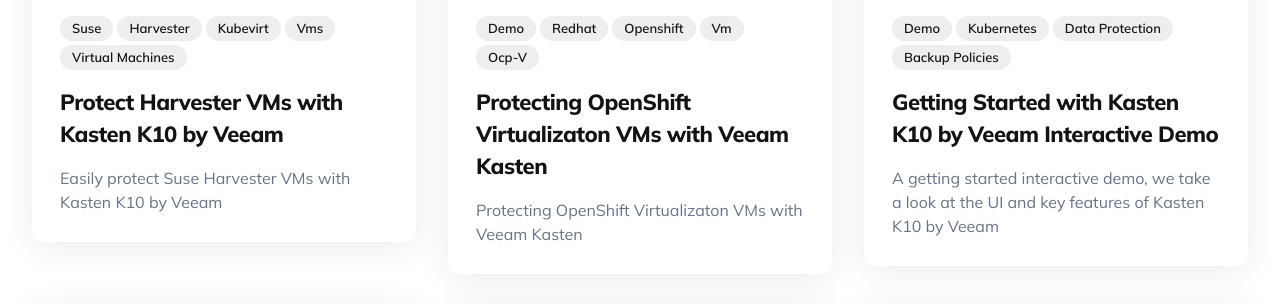
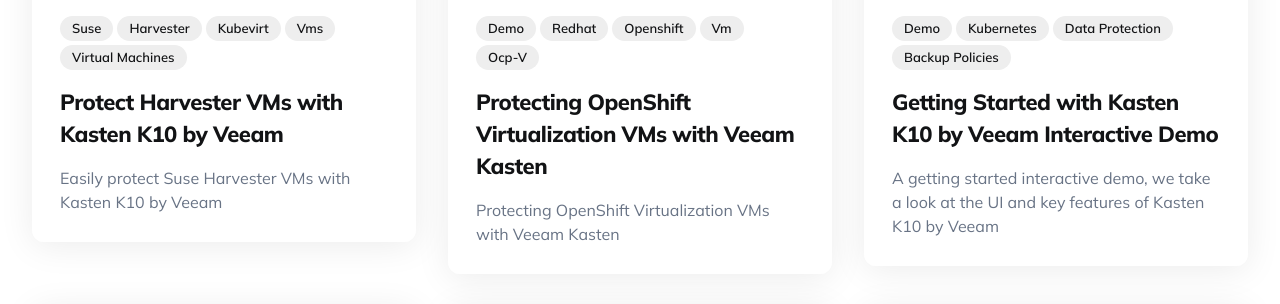
Before and after one commit to newellbrandon/kastendevhub.github.io, a Jekyll site: the page built from _authors/mattslotten.md, in a window 1280 px wide. Shown: the part 1736-2040 px from the top of the page. Built offline with Jekyll 4.4.1, drawn with Linux system fonts in a browser that asks for light colours.

Commit message:
Fixing typo in OCPV Demo post

```diff
--- a/_posts/2024-02-02-ocpv-kasten-demo.md
+++ b/_posts/2024-02-02-ocpv-kasten-demo.md
@@ -1,14 +1,14 @@
 ---
 author: mattslotten
 date: 2024-02-02 10:36:24 -0500
-description: "Protecting OpenShift Virtualizaton VMs with Veeam Kasten"
+description: "Protecting OpenShift Virtualization VMs with Veeam Kasten"
 featured: false
 image: "/images/posts/2024-02-02-ocpv-kasten-demo/ocpv-kasten-demo.png"
 image_caption: "OpenShift Virtualization and Veeam Kasten Interactive Demo"
 layout: post
 published: true
 tags: [demo, redhat, openshift, vm, ocp-v]
-title: "Protecting OpenShift Virtualizaton VMs with Veeam Kasten"
+title: "Protecting OpenShift Virtualization VMs with Veeam Kasten"
 ---
 Veeam Kasten can protect Kubernetes applications _and_ virtual machines deployed within OpenShift Virtualization.
 
```
